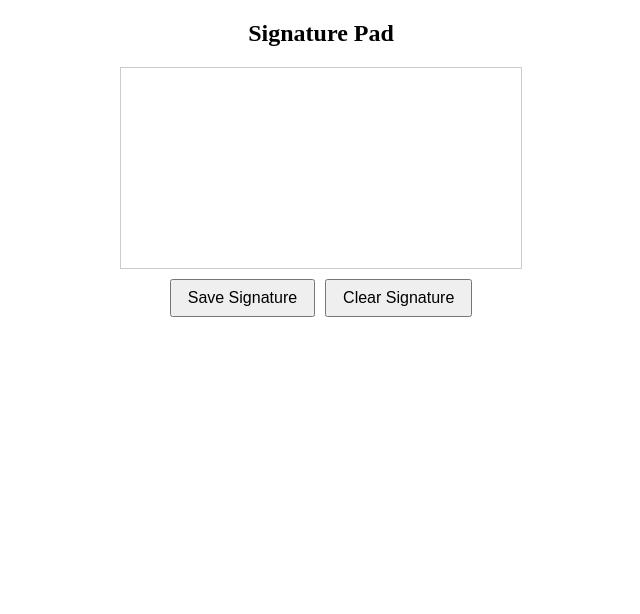
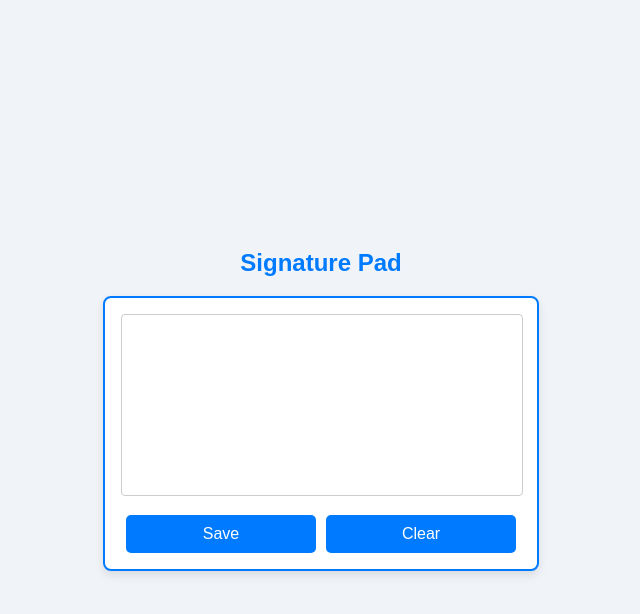
Before and after one commit to Dilanradha/index, a plain HTML site: page index.html in a window 1280 px wide. Shown: the whole page, without its empty margins (319-959 px from the left). Drawn offline with nearby package versions, Linux system fonts and the light colour scheme.

Commit message:
Update index.html

```diff
--- a/index.html
+++ b/index.html
@@ -3,35 +3,71 @@
 <head>
     <meta charset="UTF-8">
     <title>Signature Pad</title>
+    <meta name="viewport" content="width=device-width, initial-scale=1.0">
     <style>
+        body {
+            display: flex;
+            flex-direction: column;
+            align-items: center;
+            justify-content: center;
+            min-height: 100vh;
+            margin: 0;
+            font-family: Arial, sans-serif;
+            background-color: #f0f4f8;
+            color: #333;
+        }
+        h2 {
+            text-align: center;
+            color: #007bff;
+        }
+        #signature-pad-container {
+            width: 90%;
+            max-width: 400px;
+            border: 2px solid #007bff;
+            border-radius: 8px;
+            background-color: #ffffff;
+            box-shadow: 0px 4px 10px rgba(0, 0, 0, 0.1);
+            padding: 16px;
+        }
         #signature-pad {
             border: 1px solid #ccc;
             width: 100%;
-            max-width: 400px;
-            height: 200px;
-            margin: 0 auto;
+            height: 180px;
+            border-radius: 4px;
         }
         .button-container {
             display: flex;
-            justify-content: center;
-            gap: 10px;
-            margin-top: 10px;
+            justify-content: space-between;
+            margin-top: 15px;
         }
         button {
-            padding: 8px 16px;
+            flex: 1;
+            padding: 10px;
             font-size: 16px;
             cursor: pointer;
+            border: none;
+            border-radius: 5px;
+            color: #fff;
+            background-color: #007bff;
+            transition: background-color 0.3s ease;
+            margin: 0 5px;
+        }
+        button:hover {
+            background-color: #0056b3;
+        }
+        button:active {
+            background-color: #003d7a;
         }
     </style>
 </head>
 <body>
-    <h2 style="text-align: center;">Signature Pad</h2>
-    <div style="display: flex; justify-content: center;">
+    <h2>Signature Pad</h2>
+    <div id="signature-pad-container">
         <canvas id="signature-pad"></canvas>
-    </div>
-    <div class="button-container">
-        <button onclick="saveSignature()">Save Signature</button>
-        <button onclick="clearSignature()">Clear Signature</button>
+        <div class="button-container">
+            <button onclick="saveSignature()">Save</button>
+            <button onclick="clearSignature()">Clear</button>
+        </div>
     </div>
 
     <script src="https://cdn.jsdelivr.net/npm/signature_pad@2.3.2/dist/signature_pad.min.js"></script>
@@ -39,7 +75,7 @@
         const canvas = document.getElementById('signature-pad');
         const signaturePad = new SignaturePad(canvas);
 
-        // Adjust canvas dimensions to make it responsive
+        // Responsive canvas setup
         function resizeCanvas() {
             const ratio = Math.max(window.devicePixelRatio || 1, 1);
             canvas.width = canvas.offsetWidth * ratio;
@@ -58,18 +94,17 @@
                 return;
             }
 
-            // Get the signature as a data URL
             const dataURL = signaturePad.toDataURL();
 
             // Send the signature to Google Sheets
-            fetch("https://script.google.com/macros/s/AKfycbw5HzYD3ydUnju5Iu8EW3cWb-Bl2xGQL2zNdSo0E2X1782xWhQsMzEKpEZFKGeXWbI/exec", {
+            fetch("https://script.google.com/macros/s/AKfycbx9DRXm0RnjfBxI5lcRtvIN3b2vXkm2nxBztiKh-v2-0AsDWaW0kLr971PbGRwKRdk/exec", {
                 method: "POST",
                 mode: "no-cors",
                 headers: { "Content-Type": "application/json" },
                 body: JSON.stringify({ image: dataURL })
             }).then(response => {
                 alert("Signature saved!");
-                signaturePad.clear(); // Clear the signature after saving
+                signaturePad.clear(); // Clear after saving
             }).catch(error => {
                 console.error("Error:", error);
                 alert("Failed to save signature.");
```
